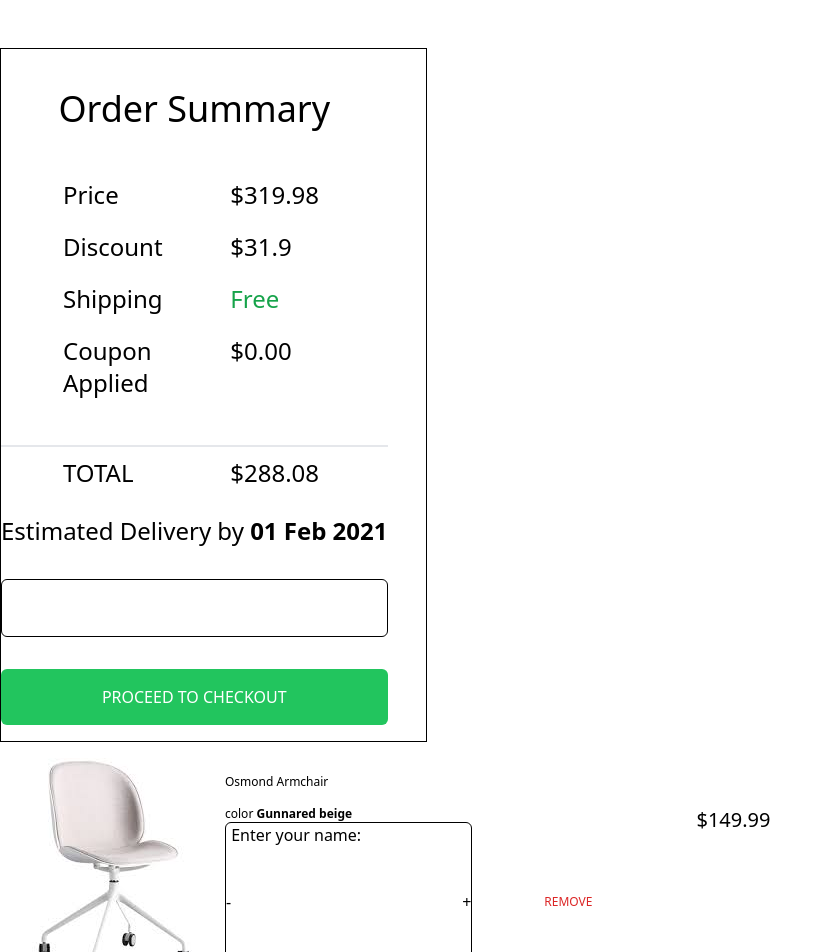
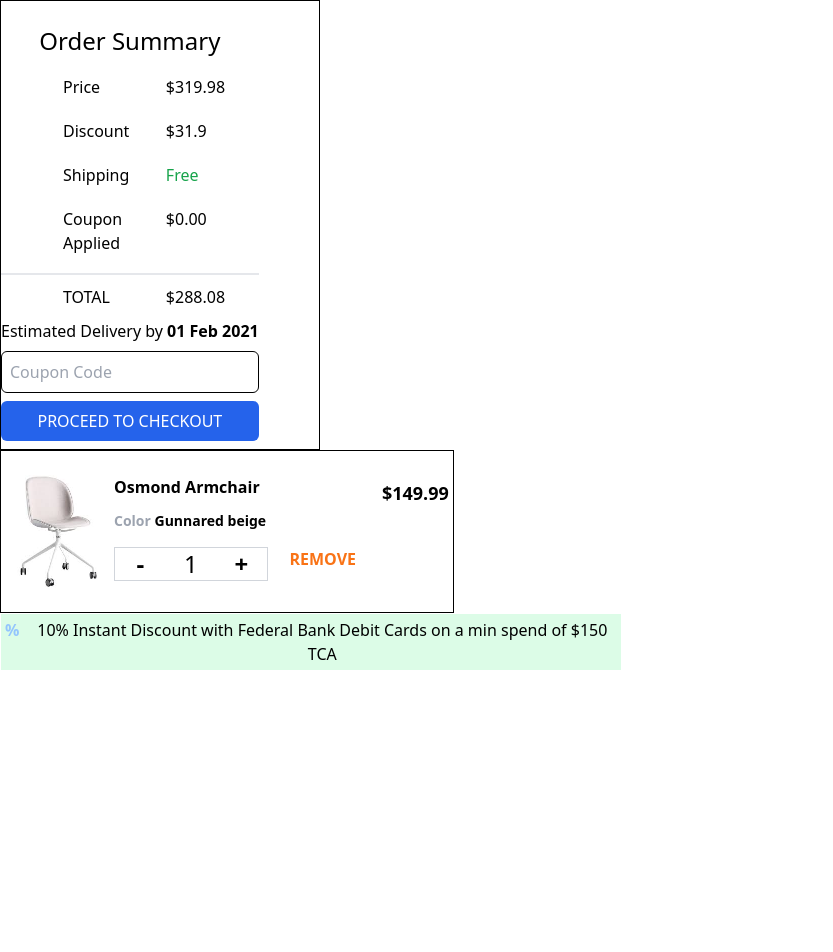
Before and after one commit to chebeuma/html-css-intro, a React (Create React App) app in the folder react-learning/: page / in a window 1280 px wide. Shown: the top 952 px of the page, without its empty margins (0-833 px from the left). After the commit the page ends 800 px from the top, so only its background shows below. Built offline with nearby package versions, Linux system fonts and the light colour scheme.

Commit message:
Order Summary
Order Summary, Cart Counter, Discount

```diff
--- a/react-learning/src/App.jsx
+++ b/react-learning/src/App.jsx
@@ -1,15 +1,13 @@
 //import logo from './logo.svg';
 import './App.css';
 //import Form from './component/form';
-import OrderSummary from './Order summary/index';
+//import OrderSummary from './Order summary/index';
 //import LoginForm from './LoginForm/index';
-//import Ordersummary from './Order summary/index';
+import OrderSummary from './Order summary';
 function App() {
   return (
     <div className="App">
-<OrderSummary></OrderSummary>
-
-
+<OrderSummary/>
     </div>
   );
 }
--- /dev/null
+++ b/react-learning/src/Order summary/CartCounter.jsx
@@ -0,0 +1,50 @@
+import { useState } from "react"
+
+
+const CartCounter= () =>{
+    const [counter,setCounter] =useState(1)
+return(
+    <div className="flex">
+                  <div className="border border-black flex py-6">
+                       <div className="w-3/12 flex">
+                          <img src={require('./images.jpg')} ></img>
+                       </div>
+
+                    <div className="w-7/12 space-y-4">
+                            <div className="space-y-3">
+                                <h3 className="text-start">
+                                   <strong>Osmond Armchair</strong>
+                                </h3>
+                               <div className="text-start text-sm">
+                                   <strong><span className="text-gray-400">Color</span> Gunnared beige</strong>
+                               </div>
+                            </div>
+
+                    <div className="flex">
+                             <div className="flex flex-row border border-gray-300 w-7/12 text-2xl">
+                                     <button className="w-4/12"><strong>-</strong></button>
+                                  <div className="w-4/12 text-1xl">{counter}</div>
+                                      <button className="w-4/12"><strong>+</strong></button>
+                             </div>
+
+                             <div className=" w-5/12 ">
+                                    <button className="text-orange-500 my-auto"><strong>REMOVE</strong></button>
+                             </div>
+                        </div>
+                     </div>
+
+
+                                <h3 className="w-2/12 text-lg p-1">
+                                    <strong>$149.99</strong>
+                                </h3>
+
+
+                    </div>
+
+    </div>
+
+    )
+
+}
+
+export default CartCounter
--- /dev/null
+++ b/react-learning/src/Order summary/Discount.jsx
@@ -0,0 +1,13 @@
+const Discount= () =>{
+return(
+    <div className="flex flex-row border border-white bg-green-100 w-10/12">
+
+              <h1 className="text-blue-300 mt-0 p-1"><strong>%</strong></h1>
+
+             <h2 className="mt-0 p-1">10% Instant Discount with Federal Bank Debit Cards on a min spend of $150 TCA</h2>
+
+
+    </div>
+)
+}
+export default Discount
--- a/react-learning/src/Order summary/index.jsx
+++ b/react-learning/src/Order summary/index.jsx
@@ -1,88 +1,67 @@
-import "./summary.css";
+import './summary.css'
+import CartCounter from "./CartCounter"
+import Discount from "./Discount"
 
 function OrderSummary(){
     return(
     <div className="order-summary">
-           <div className=" flex flex-row">
-                <div className=" flex flex-row border border-black w-4/12 space-y-12 mt-12  ">
+
+                <div className=" flex flex-row border border-black w-3/12  mt-0">
                     <div>
-                        <h1 className=" bg-white  my-10 text-4xl w-50%  space-y-4  border-width-0px">Order Summary </h1>
+                               <div className="my-10 text-2xl mt-4 p-2 text-center mb-0"> Order Summary </div>
 
                                <div className="flex flex-col">
-                           <div className="flex flex-row">
-                                <div className="bg-white  felx text-2xl summary-left border-width-1px">Price </div>
-                                <div className="bg-white  flex text-2xl summary-right border-width-1px">$319.98</div>
+                                    <div className="flex flex-row mt-0">
+                                          <div className="bg-white  felx text-1xl summary-left mt-0">Price </div>
+                                          <div className="bg-white  flex text-1xl summary-right mt-0">$319.98</div>
                                     </div>
 
-                           <div className="flex flex-row">
-                                 <div className="bg-white  text-2xl summary-left  border-width-1px">Discount </div>
-                                 <div className="bg-white  text-2xl summary-right border-width-1px">$31.9</div>
+                                    <div className="flex flex-row mt-0">
+                                        <div className="bg-white  text-1xl summary-left  ">Discount </div>
+                                        <div className="bg-white  text-1xl summary-right ">$31.9</div>
                                     </div>
 
-                           <div className="flex flex-row">
-                                 <div className="bg-white  text-2xl summary-left  border-width-1px">Shipping </div>
-                                 <div className="bg-white  text-2xl summary-right border-width-1px text-green-600 ">Free</div>
+                                    <div className="flex flex-row mt-0">
+                                        <div className="bg-white  text-1xl summary-left">Shipping </div>
+                                        <div className="bg-white  text-1xl summary-right text-green-600 ">Free</div>
                                     </div>
 
-                           <div className="flex flex-row">
-                                <div className="bg-white  text-2xl summary-left  border-width-1px">Coupon Applied </div>
-                                <div className="bg-white  text-2xl summary-right border-width-1px">$0.00</div>
+                                    <div className="flex flex-row mt-0">
+                                         <div className="bg-white  text-1xl summary-left ">Coupon Applied </div>
+                                         <div className="bg-white  text-1xl summary-right">$0.00</div>
                                     </div>
 
-                                 <hr className="border mt-9 w-auto"></hr>
+                                         <hr className="border mt-2"></hr>
 
-                           <div className="flex flex-row summary-data">
-                                <div className="bg-white  text-2xl  summary-left  space-y-4  border-width-1px mt-8">TOTAL </div>
-                                <div className="bg-white  text-2xl  summary-right  space-y-4  border-width-1px mt-8 float-left">$288.08 </div>
+                                    <div className="flex flex-row summary-data mt-0">
+                                          <div className="bg-white  text-1xl  summary-left ">TOTAL </div>
+                                          <div className="bg-white  text-1xl  summary-right float-left">$288.08 </div>
                                     </div>
 
-                           <div className="bg-white  text-2xl  w-25%  space-y-4 text-start border-width-1px mt-4">Estimated Delivery by <strong> 01 Feb 2021</strong> </div>
+                                    <div className="text-1xl text-start border-width-1px mt-0">Estimated Delivery by <strong> 01 Feb 2021</strong> </div>
 
-                                <label className="flex flex-col text-start mt-4">
 
-                                    <input className="border border-black p-4 mt-4 rounded-md"/>
+                                    <label className="flex flex-col text-start mt-0">
+
+                                    <input placeholder='Coupon Code' className="border border-black p-2 mt-2 rounded-md"/>
 
                                     </label>
 
-                                 <button className="bg-green-500 p-4 mt-8 text-white rounded-md mb-4">PROCEED TO CHECKOUT</button>
+                                     <button className="bg-blue-600 p-2 mt-2 text-white rounded-md mb-2">PROCEED TO CHECKOUT</button>
 
                                 </div>
                     </div>
                 </div>
-        </div>
-    <div className="flex flex-row my-10  w-4/12  space-y-4  mt-4 text-start border-width-0px ">
-                 <img src={require('./images.jpg')} ></img>
-    <div className='flex flex-col W-100%'>
-             <div className="bg-white text-xs w-100%  space-y-4 text-start border-width-1px">Osmond Armchair</div>
-
-             <div className="bg-white text-xs w-25%  space-y-4 text-start border-width-1px mt-4">color    <strong>  Gunnared beige</strong></div>
-
-        <div className='flex flex-row'>
-              <div className='flex flex-row border border-black rounded-md'>
-
-              <button lassName='flex flex-col border border-black rounded-md' >- </button>
-              <form>
-                 <label>Enter your name:
-                 <input type="1" />
-
-                 </label>
-               </form>
-              <button lassName='flex flex-col border border-black rounded-md' > + </button>
+             <div className='w-full md:w-7/12'>
+              <CartCounter/>
              </div>
 
-
-
-             <div className=' text-xs p-10 text-red-600 m-8 '>REMOVE</div>
-            </div>
-    </div>
-
-          <div className='text-xl p-8 mt-8'>$149.99</div>
-
+             <div className='w-full md:w-7/12'>
+              <Discount/>
              </div>
 
     </div>
 
-
     )
 }
  export default OrderSummary
```
Lines whose indentation alone changed are shown as unchanged.
